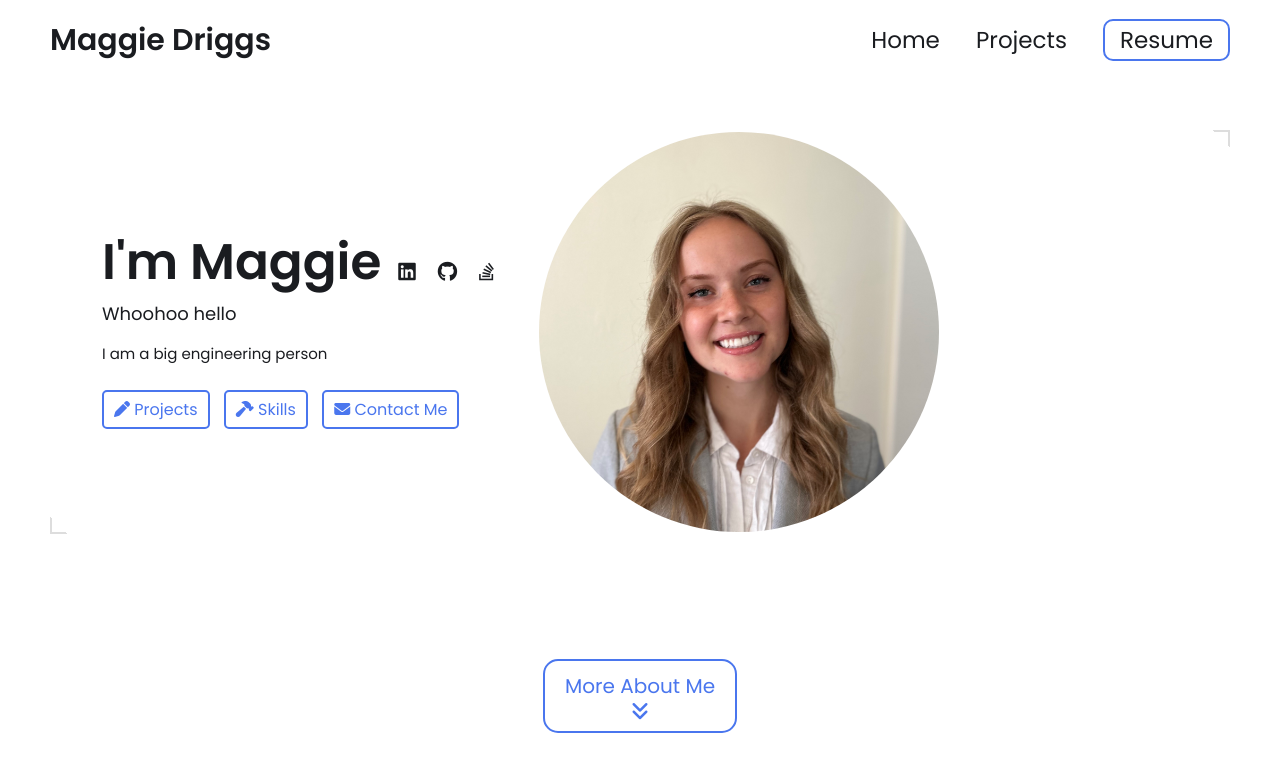
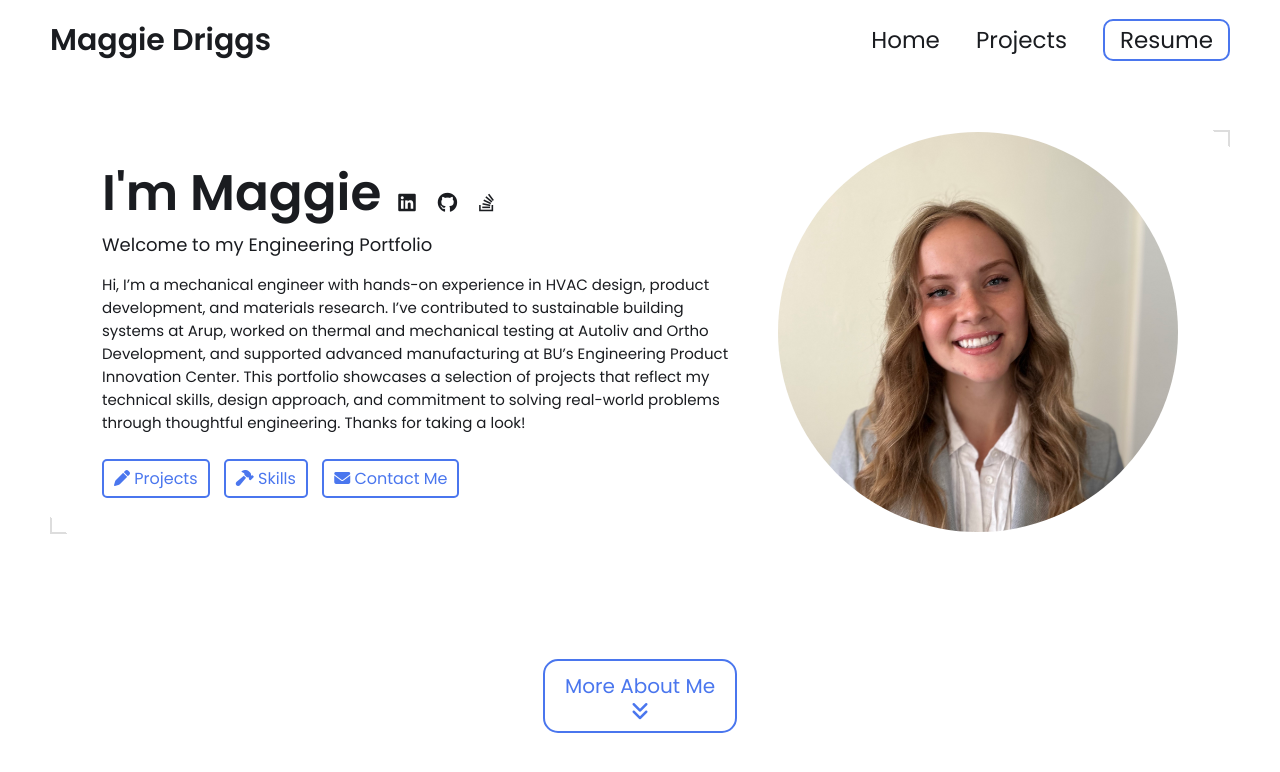
Before and after one commit to maggiedriggs/maggiedriggs.github.io, a Jekyll site: the page built from index.html, in a window 1280 px wide and 900 px high. Shown: the top 772 px of the window. Built offline with Jekyll 4.4.1, drawn with Linux system fonts in a browser that asks for light colours.

Commit message:
Update _config.yml

```diff
--- a/_config.yml
+++ b/_config.yml
@@ -13,9 +13,9 @@ title: Maggie Engineering Portfolio # This is what shows up in the tab of the br
 
 # Hero Section
 name: Maggie Driggs
-headline: Whoohoo hello
+headline: Welcome to my Engineering Portfolio
 description: >- # dont remove this line. this will ignore all new lines until the next section
-  I am a big engineering person
+  Hi, I’m a mechanical engineer with hands-on experience in HVAC design, product development, and materials research. I’ve contributed to sustainable building systems at Arup, worked on thermal and mechanical testing at Autoliv and Ortho Development, and supported advanced manufacturing at BU’s Engineering Product Innovation Center. This portfolio showcases a selection of projects that reflect my technical skills, design approach, and commitment to solving real-world problems through thoughtful engineering. Thanks for taking a look!
 
 # Place your profile image in /assets/images/profile-image/folder and edit the file name
 profile_image: ./assets/images/profile-image/IMG_0291.jpeg
```
